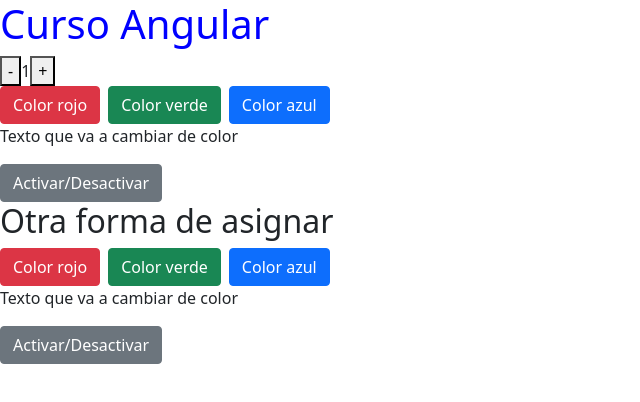
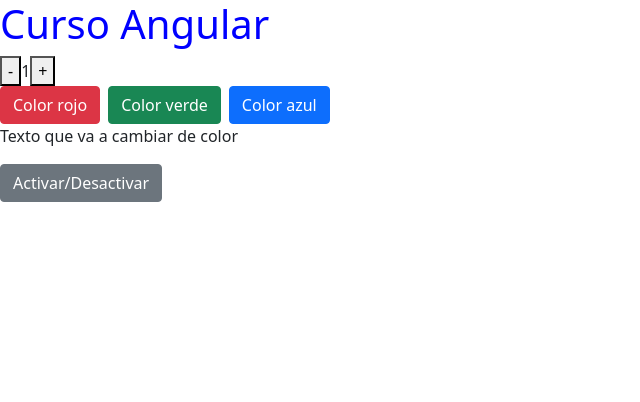
Before and after one commit to Oriojas/angular_curso, an Angular app: page / in a window 1280 px wide. Shown: the top 402 px of the page, without its empty margins (0-640 px from the left). Built offline with nearby package versions, Linux system fonts and the light colour scheme.

Commit message:
feat: buttons dinamic change

```diff
--- a/src/app/botones/botones.component.html
+++ b/src/app/botones/botones.component.html
@@ -1,45 +1,11 @@
 <div>
-    <button [class.disabled]="button_disabled" class="btn btn-danger" (click)="text_color='text-danger'">Color rojo</button>
-    <button [class.disabled]="button_disabled" class="btn btn-success mx-2" (click)="text_color='text-success'">Color verde</button>
-    <button [class.disabled]="button_disabled" class="btn btn-primary" (click)="text_color='text-primary'">Color azul</button>
+    <button [disabled]="button_disabled" class="btn btn-danger" (click)="text_color='text-danger'">Color rojo</button>
+    <button [disabled]="button_disabled" class="btn btn-success mx-2" (click)="text_color='text-success'">Color verde</button>
+    <button [disabled]="button_disabled" class="btn btn-primary" (click)="text_color='text-primary'">Color azul</button>
 </div>
 
-<p [class]="text_color">Texto que va a cambiar de color</p> <!--asignar clase de manera dinámica-->
-
-<p>
-    {{ text_color }}
-</p>
+<p>Texto que va a cambiar de color</p>
 
 <button class="btn btn-secondary" (click)="button_disabled=!button_disabled">
     Activar/Desactivar
-
 </button>
-
-<h2>Otra forma de asignar</h2>
-
-<div>
-    <button [ngClass]="{
-        'disabled': button_disabled,
-        'btn': true,
-        'btn-danger': true
-    }" class="" (click)="text_color='text-danger'">Color rojo</button>
-
-    <button [class]="{
-        'disabled': button_disabled
-    }" class="btn btn-success mx-2" (click)="text_color='text-success'">Color verde</button>
-
-    <button [class]="{
-        'disabled': button_disabled
-    }" class="btn btn-primary" (click)="text_color='text-primary'">Color azul</button>
-</div>
-
-<p [class]="text_color">Texto que va a cambiar de color</p> <!--asignar clase de manera dinámica-->
-
-<p>
-    {{ text_color }}
-</p>
-
-<button class="btn btn-secondary" (click)="button_disabled=!button_disabled">
-    Activar/Desactivar
-
-</button>
```
Also changed, not shown: 1 other file (tests, documents, lock files or other folders).
